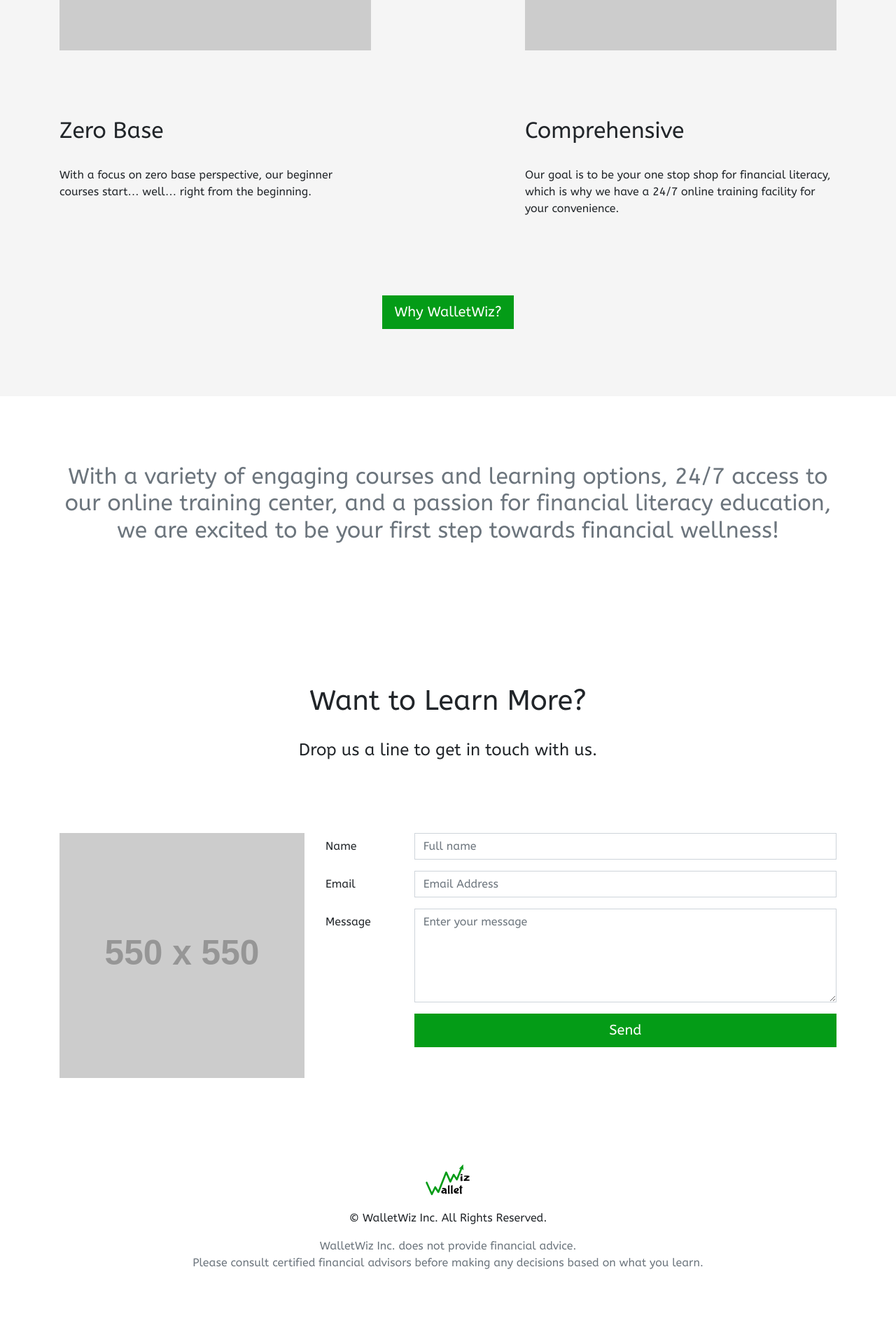
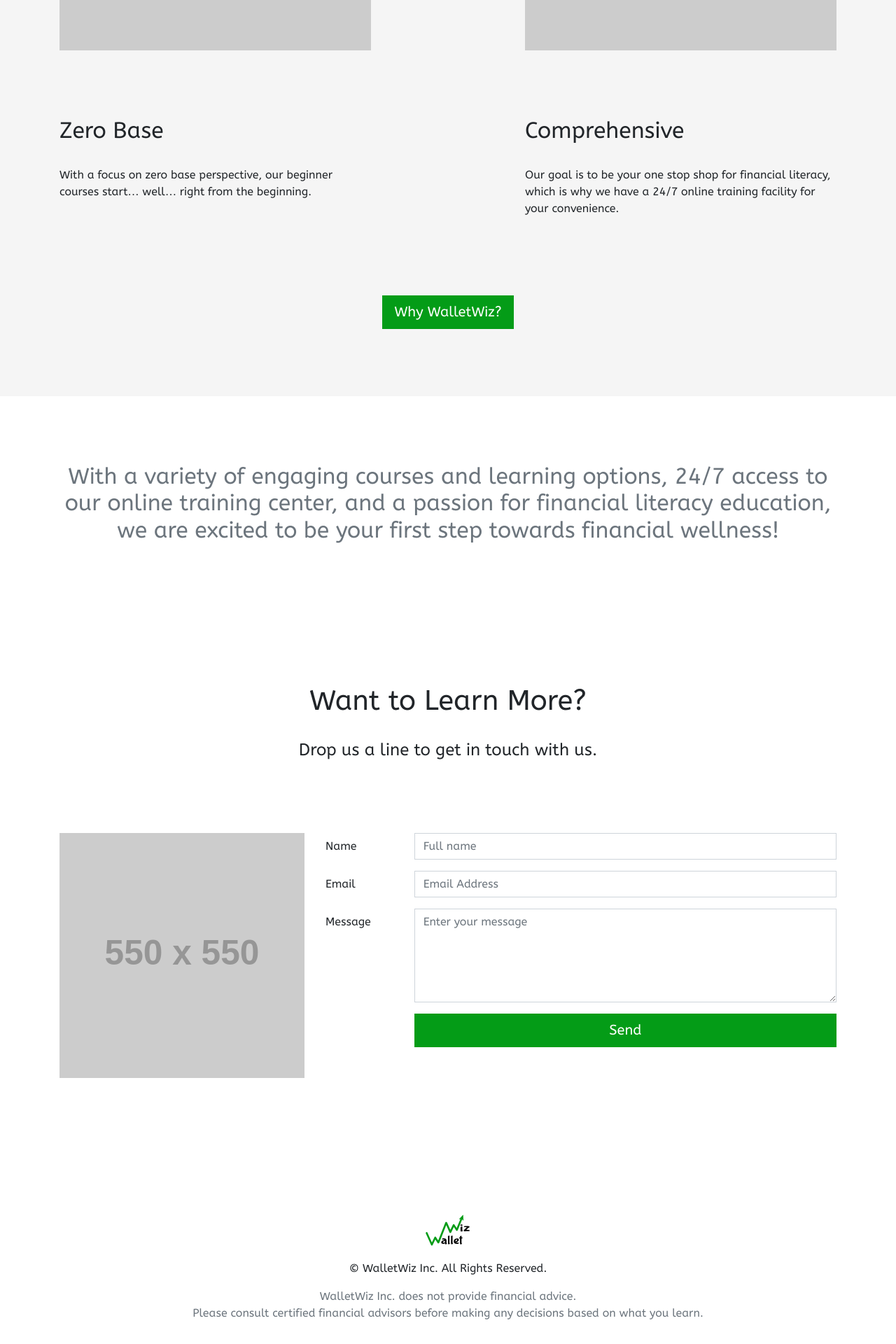
Before and after one commit to walletwiz/website, a Jekyll site: the page built from index.html, in a window 1280 px wide. Shown: the part 2281-4201 px from the top of the page at 70% size. Built offline with Jekyll 4.4.1, drawn with Linux system fonts in a browser that asks for light colours; before the commit the page ends 4129 px from its top, so only the background shows below that.

Commit message:
fixed padding below contact form

```diff
--- a/index.html
+++ b/index.html
@@ -94,7 +94,7 @@
             </p>
         </div>
     </div>
-    <div class="row pt-6 pb-4">
+    <div class="row pt-6 pb-6">
         <div class="col-md-4">
             <img class="img-fluid" src="https://via.placeholder.com/550x550" alt="contat image">
         </div>
```
